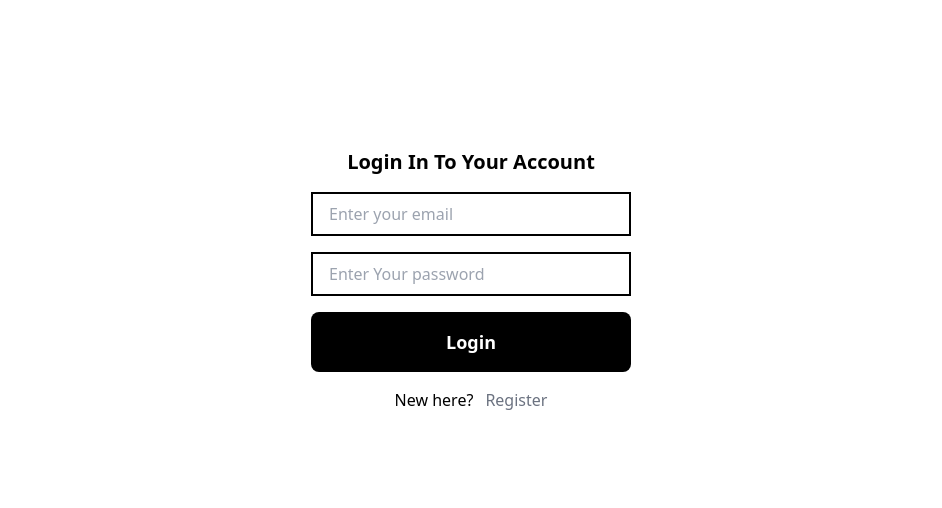
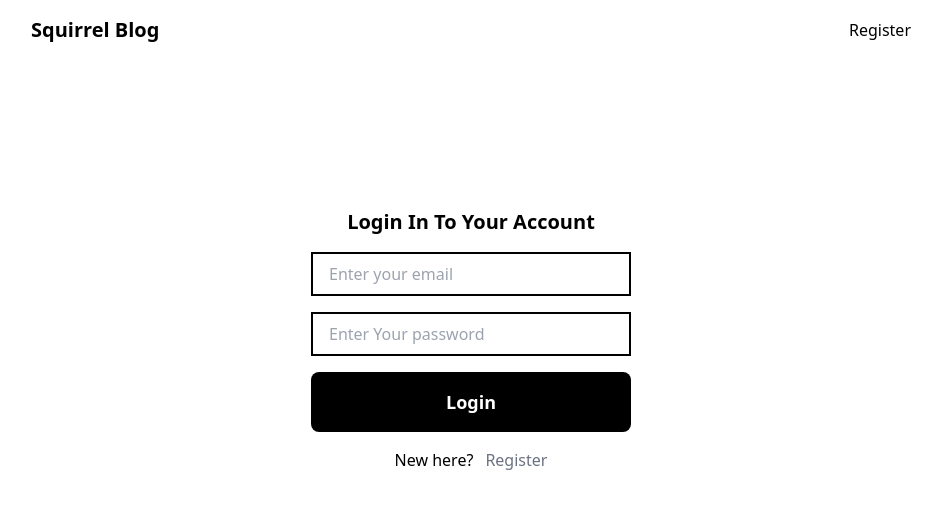
Before and after one commit to Katleho14/Blog-App, a React (Vite) app in the folder frontend/: page /login in a window 1280 px wide. Shown: the top 508 px of the page, without its empty margins (169-1111 px from the left). Built offline with nearby package versions, Linux system fonts and the light colour scheme.

Commit message:
feat: enhance Login and Register pages with new header layout and navigation links

```diff
--- a/frontend/src/pages/Login.jsx
+++ b/frontend/src/pages/Login.jsx
@@ -2,9 +2,12 @@ import { Link } from 'react-router-dom'
 
 const Login = () => {
 return (
-
   <>
-
+    <div>
+      <div className="flex items-center justify-between px-6 md:px-[200px] py-4">
+        <h1 className="text-xl font-extrabold"><Link to="/">Squirrel Blog</Link></h1>
+        <h3><Link to="/register">Register</Link></h3>
+      </div>
       <div className="w-full flex justify-center items-center h-[70vh]">
         <div className="flex flex-col justify-center items-center space-y-4 w-[80%] md:w-[25%]">
           <h1 className="text-xl font-bold text-left">Login In To Your Account</h1>
@@ -17,11 +20,10 @@ const Login = () => {
           </div>
         </div>
       </div>
+    </div>
+  </>
+)
 
-</>
-
-
-  )
 }
 
 export default Login
--- a/frontend/src/pages/Register.jsx
+++ b/frontend/src/pages/Register.jsx
@@ -2,6 +2,12 @@
 
 const Register = () => {
   return (
+
+    <>
+<div className="flex items-center justify-between px-6 md:px-[200px] py-4">
+        <h1 className="text-xl font-extrabold"><Link to="/">Squirrel Blog</Link></h1>
+        <h3><Link to="/login">Login</Link></h3>
+      </div>
     <div className="w-full flex justify-center items-center h-[70vh]">
     <div className="flex flex-col justify-center items-center space-y-4 w-[80%] md:w-[25%]">
     <h1 className="text-xl font-bold text-left">Create an account</h1>
@@ -15,6 +21,7 @@ const Register = () => {
     </div>
     </div>
         </div>
+        </>
   )
 }
 
```
Lines whose indentation alone changed are shown as unchanged.
